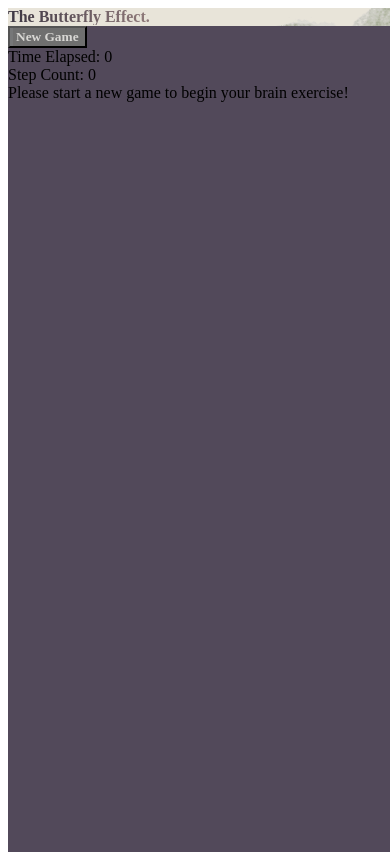
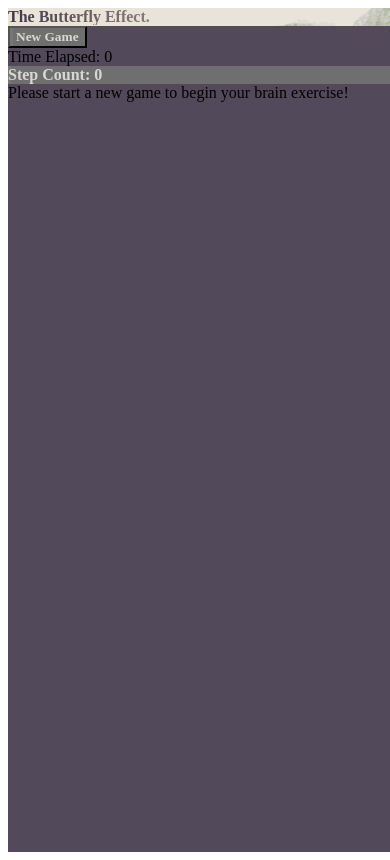
Before and after one commit to Pallavi25Kishore/The-Butterfly-Effect, a React app: page / in a window 390 px wide. Built offline with nearby package versions, Linux system fonts and the light colour scheme; the HTML template or start-up script is replaced by a standard one.

Commit message:
Implement step counter styling and responsiveness

```diff
--- a/client/src/components/StepCount.jsx
+++ b/client/src/components/StepCount.jsx
@@ -1,7 +1,20 @@
 import React from "react";
 
 const StepCount = ({ stepCount }) => {
-  return <div>{`Step Count: ${stepCount}`}</div>;
+  return (
+    <div
+      className="btn btn-xs sm:btn-sm md:btn-md lg:btn-lg bg-center w-48"
+      style={{
+        backgroundImage:
+          "linear-gradient(rgba(0, 0, 0, 0.5), rgba(0, 0, 0, 0.5)), url(/fronttile.png)",
+        fontFamily: '"Pacifico", cursive',
+        fontWeight: "800",
+        fontStyle: "normal",
+        color: "#D8D7D4",
+        cursor: "default",
+      }}
+    >{`Step Count: ${stepCount}`}</div>
+  );
 };
 
 export default StepCount;
```
